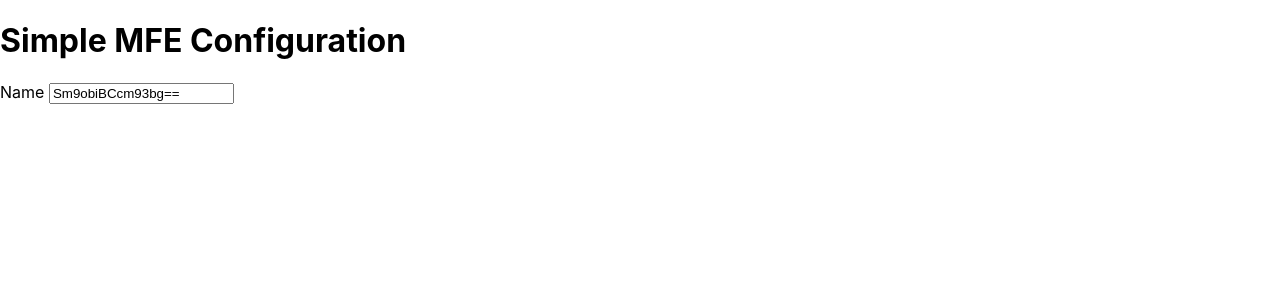
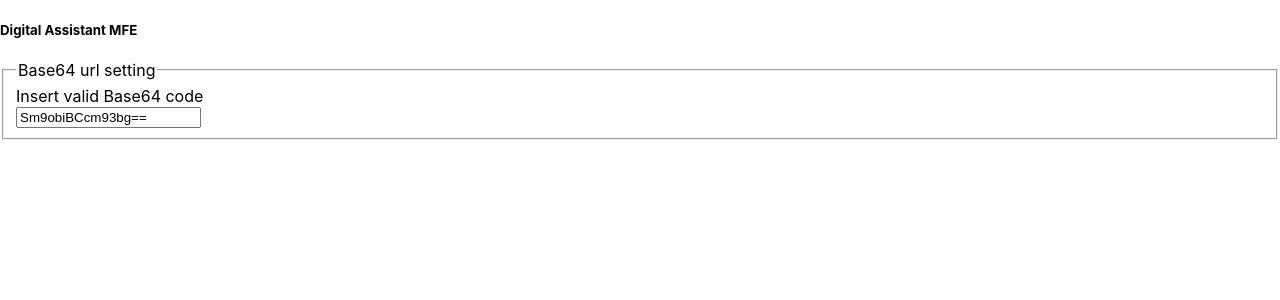
Before and after one commit to MEM2677/digital-assistant, a React (Create React App) app in the folder microfrontends/digital-assistant-config/: page / in a window 1280 px wide. Shown: the top 300 px of the page. Built offline with nearby package versions, Linux system fonts and the light colour scheme.

Commit message:
add control and layout

```diff
--- a/microfrontends/digital-assistant-config/src/App.js
+++ b/microfrontends/digital-assistant-config/src/App.js
@@ -1,28 +1,38 @@
 import React, {Component} from 'react';
 import {Buffer} from "buffer";
+
 
 class App extends Component {
   constructor(props) {
     super(props);
     this.state = {
-      name: props.name
+      name: props.name,
+      invalid: false
     };
   }
 
   handleChange = e => {
     const input = e.target;
     const encoded = input.value;
+    const test = document.getElementById('widget-button-holder');
+    console.log(test);
+
     let decoded;
 
       decoded = Buffer.from(encoded, 'base64').toString('utf-8');
       if (encoded !== '' && Buffer.from(decoded, 'utf-8').toString('base64') === encoded) {
           // console.log('have valid configuration', decoded);
+        this.setState({invalid: false});
       } else {
         // invalid input
         decoded = input.value;
+        this.setState({invalid: true});
+        console.log("non valido");
+
       }
     this.setState({
       [input.name]: decoded,
+
     });
   };
 
@@ -30,7 +40,7 @@ class App extends Component {
     if ((value) && value !== '') {
       let encoded = Buffer.from(value, 'utf-8').toString('base64');
 
-      console.log('presento stringa codificata ' + encoded);
+      //console.log('presento stringa codificata ' + encoded);
       return encoded;
     }
     return value;
@@ -39,11 +49,49 @@ class App extends Component {
   render() {
     const { name } = this.state;
     return (
-        <div>
-          <h1>Simple MFE Configuration</h1>
-          <div>
-            <label htmlFor="name">Name </label>
-            <input id="name" name="name" defaultValue={this.toBase64(name)} type="text" onChange={this.handleChange}  />
+        <div className="PageConfigPage__panel-body panel-body">
+          <div className="digital-assistant">
+            <h5>
+              <span className="icon fa fa-puzzle-piece" title="Widget"></span>
+              <span> Digital Assistant MFE</span>
+            </h5>
+            <form className="form-horizontal">
+              <div className="row">
+                <div className="col-xs-12">
+                  <fieldset className="no-padding">
+                    <legend role="heading" aria-level="1">
+                      <span>Base64 url setting </span>
+                    </legend>
+                    <div className="no-padding col-lg-12 col-md-12">
+
+                      <div className="form-group">
+                        <div className="text-right mobile-left col-sm-2 col-xs-12">
+                          <label htmlFor="name" className="control-label">
+                                        <span className="FormLabel">
+                                            <span>Insert valid Base64 code</span>
+                                        </span>
+                          </label></div>
+                        <div className="col-sm-10 col-xs-12">
+                          <input className="form-control"  id="name" name="name" defaultValue={this.toBase64(name)} type="text" onChange={
+                            this.handleChange}  />
+                        </div>
+                      </div>
+                    </div>
+
+                    <div className={`labelerror no-padding col-lg-12 ${ this.state.invalid ? 'error' : 'hidden' }`}>
+                      <div className="alert alert alert-danger">
+                        <span aria-hidden="true" className="pficon pficon-error-circle-o"></span>
+                        <span><strong>Insert a valid Base64 code</strong></span>
+                      </div>
+                    </div>
+
+                  </fieldset>
+                </div>
+              </div>
+              <div className="row">
+                <div className="col-xs-12"></div>
+              </div>
+            </form>
           </div>
         </div>
     );
--- a/microfrontends/digital-assistant-config/src/index.css
+++ b/microfrontends/digital-assistant-config/src/index.css
@@ -11,3 +11,15 @@ code {
   font-family: source-code-pro, Menlo, Monaco, Consolas, 'Courier New',
     monospace;
 }
+
+.labelerror {
+ margin: 10px 0;
+  color:red;
+}
+
+.error{
+  display: block;
+}
+.hidden {
+  display: none;
+}
```
Also changed, not shown: 2 other files (tests, documents, lock files or other folders).
